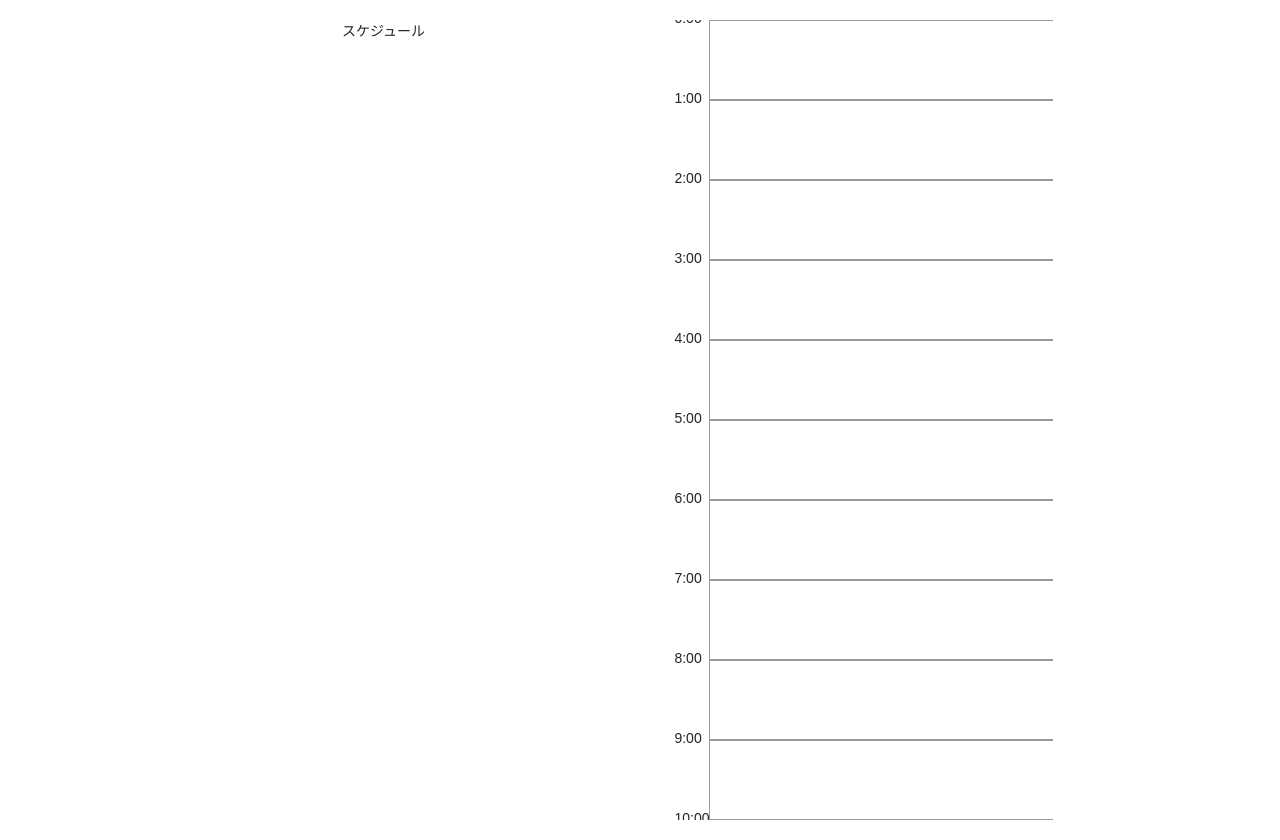
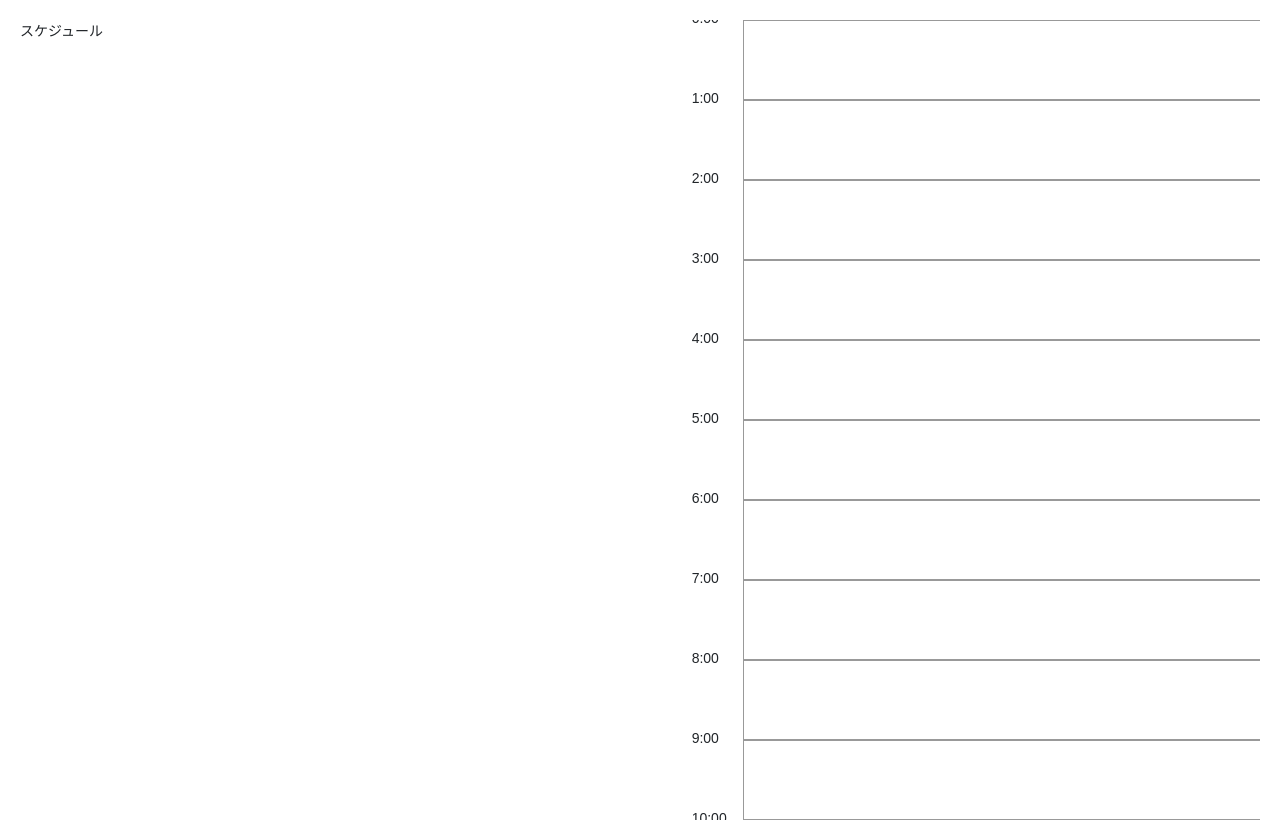
Before and after one commit to kekke-n/daily-task, a React (Create React App) app: page / in a window 1280 px wide. Built offline with nearby package versions, Linux system fonts and the light colour scheme.

Commit message:
impl material ui

```diff
--- a/package.json
+++ b/package.json
@@ -5,7 +5,7 @@
   "dependencies": {
     "@emotion/react": "^11.6.0",
     "@emotion/styled": "^11.6.0",
-    "@mui/material": "^5.1.1",
+    "@mui/material": "^5.2.0",
     "@testing-library/jest-dom": "^5.14.1",
     "@testing-library/react": "^12.1.2",
     "@testing-library/user-event": "^13.5.0",
--- a/src/App.js
+++ b/src/App.js
@@ -1,8 +1,10 @@
-import React, {useEffect, useRef} from 'react';
+import React, {useRef} from 'react';
 import 'bootstrap/dist/css/bootstrap.min.css';
 import './index.css';
 
-import {Col, Container, Row} from "react-bootstrap";
+import Box from '@mui/material/Box';
+import Grid from '@mui/material/Grid';
+
 import TextPlan from "./TextPlan";
 import ListPlan from "./ListPlan";
 import Time from "./Time";
@@ -102,12 +104,10 @@ export default function App(){
   const inputElem = useRef(new Map);
 
   return (
-    <Container fluid className='App'>
-      <Row>
-        <Col sm={6} xl={{span:3, offset:3}} className='text-plan'>
+    <Box sx={{ flexGrow: 1 }}>
+      <Grid container >
+        <Grid item xs={6}>
           <TextPlan text={formatText(plan)} />
-
-
           { plan.map((p, idx) => {
             return <ListPlan
               key={idx}
@@ -120,15 +120,13 @@ export default function App(){
             />
           })
           }
-        </Col>
-        <Col sm={6} xl={4} className='plan'>
-          <Row>
-            <Col xs={2}>
+        </Grid>
+        <Grid item xs={1} className='plan'>
           { times.map((d, idx) => {
             return <Time key={idx} time={d + ':00'}/>
           }) }
-            </Col>
-            <Col xs={10} className='px-0' style={{position: "relative"}}>
+        </Grid>
+        <Grid item xs={5} style={{position: "relative"}} className='plan'>
           { times.map((d, idx) => {
             return <Square
               key={idx}
@@ -157,11 +155,9 @@ export default function App(){
               isEdit={d.isEdit}
             />
           }) }
-            </Col>
-          </Row>
-        </Col>
-      </Row>
-    </Container>
+        </Grid>
+      </Grid>
+    </Box>
   );
 
 };
--- a/src/ListPlan.js
+++ b/src/ListPlan.js
@@ -1,13 +1,20 @@
 import React from "react";
+import Checkbox from '@mui/material/Checkbox';
 
 function ListPlan(props) {
+
+  const moveFocus = (index, step) => {
+    const sortedIndices = [...props.inputElem.current.keys()].sort();
+    const nextIndex = sortedIndices[sortedIndices.indexOf(index) + step];
+    props.inputElem.current.get(nextIndex)?.focus()
+  }
 
   return (
     <div
       key={props.idx}
     >
+      <Checkbox/>
       <input
-        type="text"
         plankey={props.plankey}
         onChange={props.onChange}
         value={props.description}
@@ -16,12 +23,7 @@ function ListPlan(props) {
           if(e.which === 13){
             // Enterが押された場合
             props.createPlan('10', '11')
-
-            const sortedIndices = [...props.inputElem.current.keys()].sort();
-            const nextIndex = sortedIndices[sortedIndices.indexOf(props.plankey) + 1];
-            props.inputElem.current.get(nextIndex)?.focus()
-
-            // props.nextTextInput.current.focus()
+            moveFocus(props.plankey, 1)
           }
         }}
         onKeyDown={(e) => {
@@ -29,12 +31,7 @@ function ListPlan(props) {
             // Delete押下時かつ文字が入力されていない場合
             console.log('delete');
             props.deletePlan(props.plankey)
-
-            const sortedIndices = [...props.inputElem.current.keys()].sort();
-            const nextIndex = sortedIndices[sortedIndices.indexOf(props.plankey) - 1];
-            props.inputElem.current.get(nextIndex)?.focus()
-
-            // props.nameInput.current.focus()
+            moveFocus(props.plankey, -1)
           }
         }}
         ref={(element) => {
--- a/src/Plan.js
+++ b/src/Plan.js
@@ -1,5 +1,4 @@
 import React from 'react';
-import 'bootstrap/dist/css/bootstrap.min.css';
 import './index.css';
 import { Rnd } from 'react-rnd';
 
--- a/src/Square.js
+++ b/src/Square.js
@@ -1,11 +1,8 @@
 import React from "react";
 
 function Square(props) {
-  let button
   return (
-    <div className='square' onClick={props.onClick}>
-      {button}
-    </div>
+    <div className='square' onClick={props.onClick}/>
   )
 }
 
```
Also changed, not shown: 1 other file (tests, documents, lock files or other folders). Lines whose indentation alone changed are shown as unchanged.
